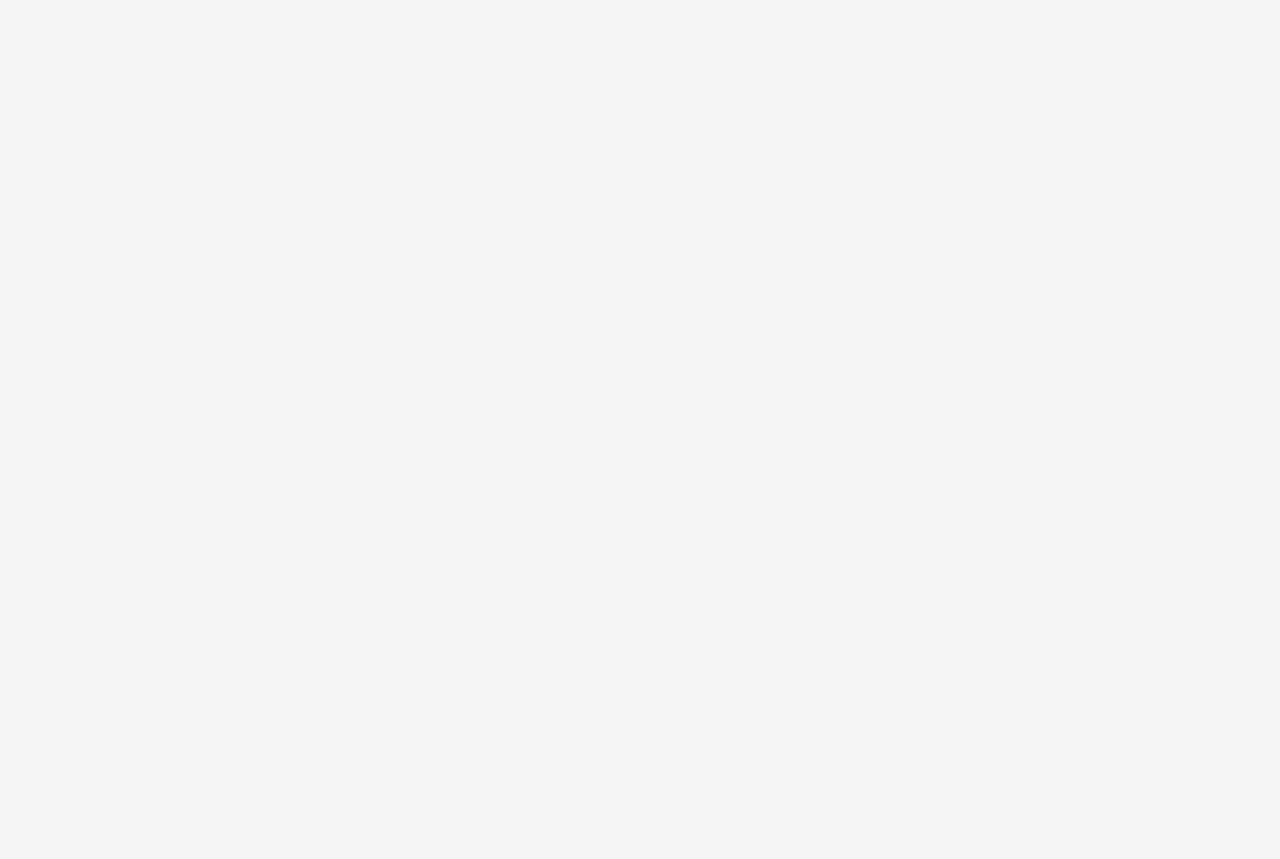
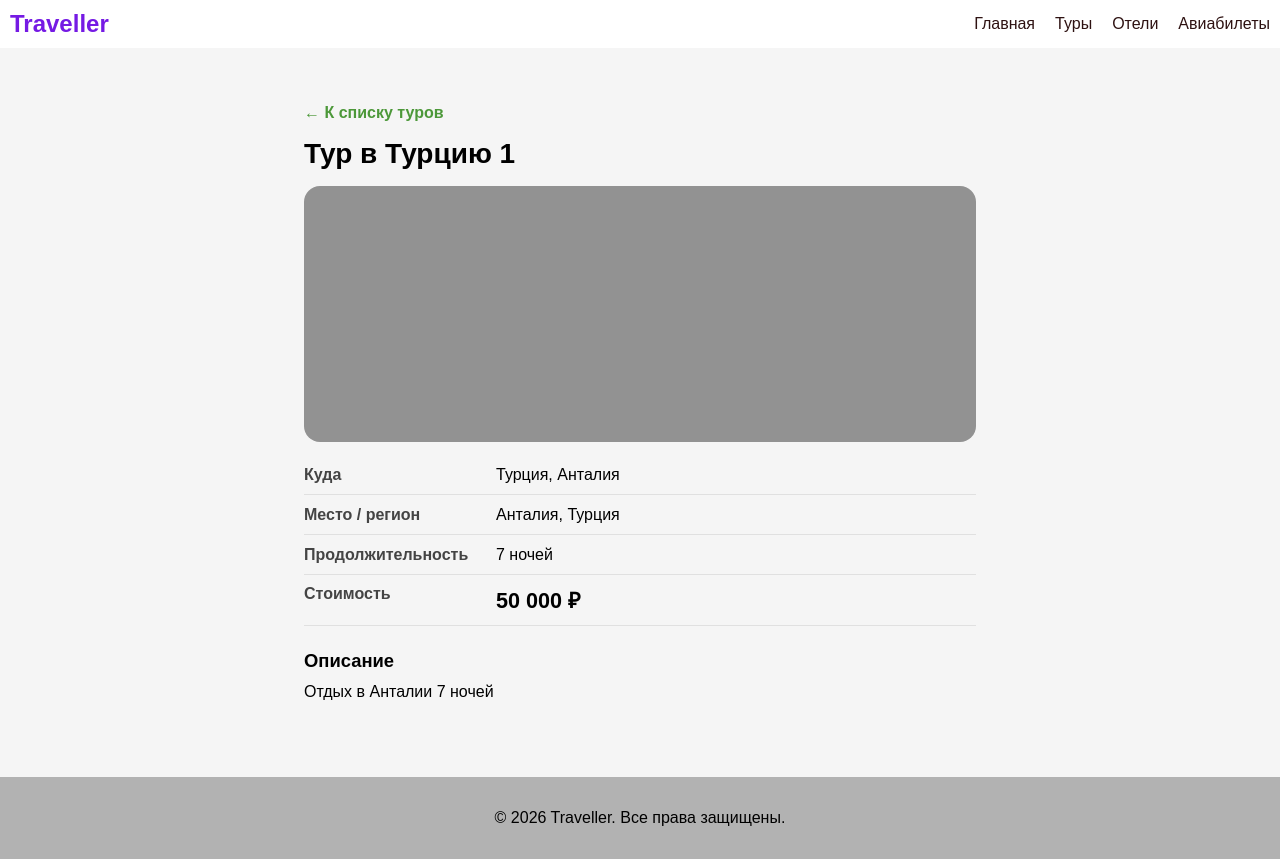
Before and after one commit to AuyLisa/Traveller-React-open-repo, a React (Vite) app: page /trips/1 in a window 1280 px wide. Before the commit this address had no page. Before the commit the page ends 800 px from the top, so only its background shows below. Built offline with nearby package versions, Linux system fonts and the light colour scheme.

Commit message:
trip-details-v1

```diff
--- a/src/components/trip-card/TripCard.jsx
+++ b/src/components/trip-card/TripCard.jsx
@@ -1,6 +1,9 @@
+import { useNavigate } from 'react-router-dom';
 import './TripCard.css';
 
 function TripCard( {trip} ) {
+  const navigate = useNavigate();
+
   return (
    <div className="tripcard">
 
@@ -12,7 +15,13 @@ function TripCard( {trip} ) {
         <h3 className="tripcard__title">{trip.title}</h3>
         <p className="tripcard__description">{trip.description}</p>
         <p className="tripcard__price">{trip.price} ₽</p>
-        <button className="tripcard__button">Подробнее</button>
+        <button
+          type="button"
+          className="tripcard__button"
+          onClick={() => navigate(`/trips/${trip.id}`)}
+        >
+          Подробнее
+        </button>
     </div>
   </div>
   );
--- a/src/main.jsx
+++ b/src/main.jsx
@@ -4,6 +4,7 @@ import { BrowserRouter, Routes, Route } from 'react-router-dom'
 import './index.css'
 import Home from './pages/home/Home'
 import Trips from './pages/trips/Trips'
+import TripDetail from './pages/trips/TripDetail'
 import Hotels from './pages/hotels/Hotels'
 import Avia from './pages/avia/Avia'
 
@@ -13,6 +14,7 @@ createRoot(document.getElementById('root')).render(
       <Routes>
         <Route path="/" element={<Home />} />
         <Route path="/trips" element={<Trips />} />
+        <Route path="/trips/:id" element={<TripDetail />} />
         <Route path="/hotels" element={<Hotels />} />
         <Route path="/avia" element={<Avia />} />
       </Routes>
--- /dev/null
+++ b/src/pages/trips/TripDetail.css
@@ -0,0 +1,76 @@
+.trip-detail {
+  max-width: 42rem;
+  margin: 0 auto;
+  padding: 1rem 0 2rem;
+}
+
+.trip-detail__back {
+  display: inline-block;
+  margin-bottom: 1rem;
+  color: #4c9839;
+  text-decoration: none;
+  font-weight: 600;
+}
+
+.trip-detail__back:hover {
+  text-decoration: underline;
+}
+
+.trip-detail__title {
+  font-size: 1.75rem;
+  font-weight: bold;
+  margin: 0 0 1rem;
+}
+
+.trip-detail__photo {
+  width: 100%;
+  height: 16rem;
+  background-color: #929292;
+  border-radius: 16px;
+  margin-bottom: 1.5rem;
+}
+
+.trip-detail__list {
+  margin: 0 0 1.5rem;
+}
+
+.trip-detail__row {
+  display: grid;
+  grid-template-columns: 11rem 1fr;
+  gap: 0.75rem 1rem;
+  padding: 0.65rem 0;
+  border-bottom: 1px solid #e0e0e0;
+}
+
+.trip-detail__row:first-of-type {
+  padding-top: 0;
+}
+
+.trip-detail__term {
+  margin: 0;
+  font-weight: 600;
+  color: #444;
+}
+
+.trip-detail__value {
+  margin: 0;
+}
+
+.trip-detail__price {
+  font-size: 1.35rem;
+  font-weight: bold;
+}
+
+.trip-detail__section {
+  margin-top: 0.5rem;
+}
+
+.trip-detail__subtitle {
+  font-size: 1.15rem;
+  margin: 0 0 0.5rem;
+}
+
+.trip-detail__description {
+  margin: 0;
+  line-height: 1.55;
+}
--- /dev/null
+++ b/src/pages/trips/TripDetail.jsx
@@ -0,0 +1,75 @@
+import { Link, useParams } from 'react-router-dom';
+import Layout from '../../components/layout/Layout';
+import trips from '../../data/trips';
+import './TripDetail.css';
+
+function TripDetail() {
+  const { id } = useParams();
+  const tripId = Number(id);
+  const trip = trips.find((t) => t.id === tripId);
+
+  if (!trip) {
+    return (
+      <Layout>
+        <div className="trip-detail">
+          <h1 className="trip-detail__title">Тур не найден</h1>
+          <Link className="trip-detail__back" to="/trips">
+            ← К списку туров
+          </Link>
+        </div>
+      </Layout>
+    );
+  }
+
+  return (
+    <Layout>
+      <div className="trip-detail">
+        <Link className="trip-detail__back" to="/trips">
+          ← К списку туров
+        </Link>
+
+        <h1 className="trip-detail__title">{trip.title}</h1>
+
+        <div className="trip-detail__photo" aria-hidden="true" />
+
+        <dl className="trip-detail__list">
+          <div className="trip-detail__row">
+            <dt className="trip-detail__term">Куда</dt>
+            <dd className="trip-detail__value">
+              {trip.country}
+              {trip.city ? `, ${trip.city}` : ''}
+            </dd>
+          </div>
+
+          <div className="trip-detail__row">
+            <dt className="trip-detail__term">Место / регион</dt>
+            <dd className="trip-detail__value">
+              {trip.city
+                ? `${trip.city}, ${trip.country}`
+                : trip.country}
+            </dd>
+          </div>
+
+          <div className="trip-detail__row">
+            <dt className="trip-detail__term">Продолжительность</dt>
+            <dd className="trip-detail__value">{trip.duration} ночей</dd>
+          </div>
+
+          <div className="trip-detail__row">
+            <dt className="trip-detail__term">Стоимость</dt>
+            <dd className="trip-detail__value trip-detail__price">
+              {trip.price.toLocaleString('ru-RU')} ₽
+            </dd>
+          </div>
+        </dl>
+
+        <section className="trip-detail__section">
+          <h2 className="trip-detail__subtitle">Описание</h2>
+          <p className="trip-detail__description">{trip.description}</p>
+        </section>
+      </div>
+    </Layout>
+  );
+}
+
+export default TripDetail;
```
